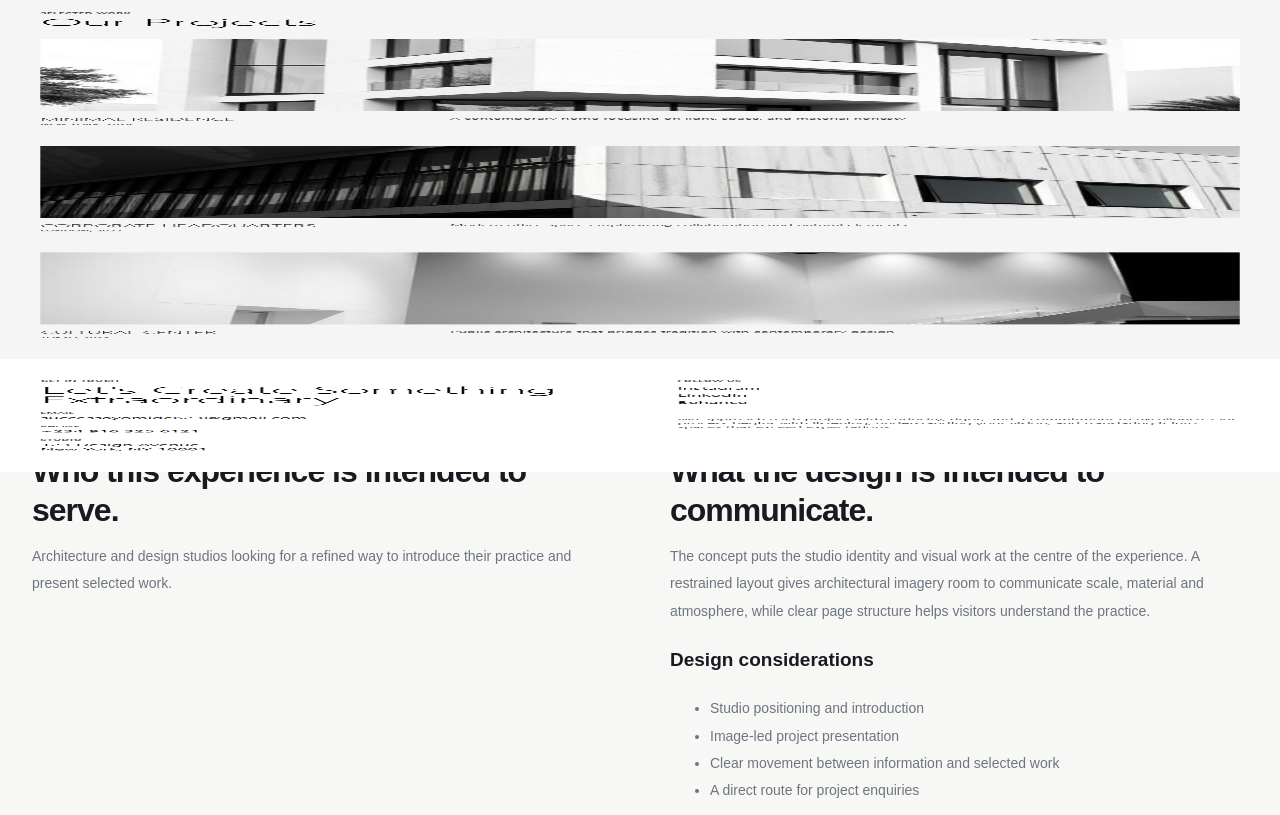
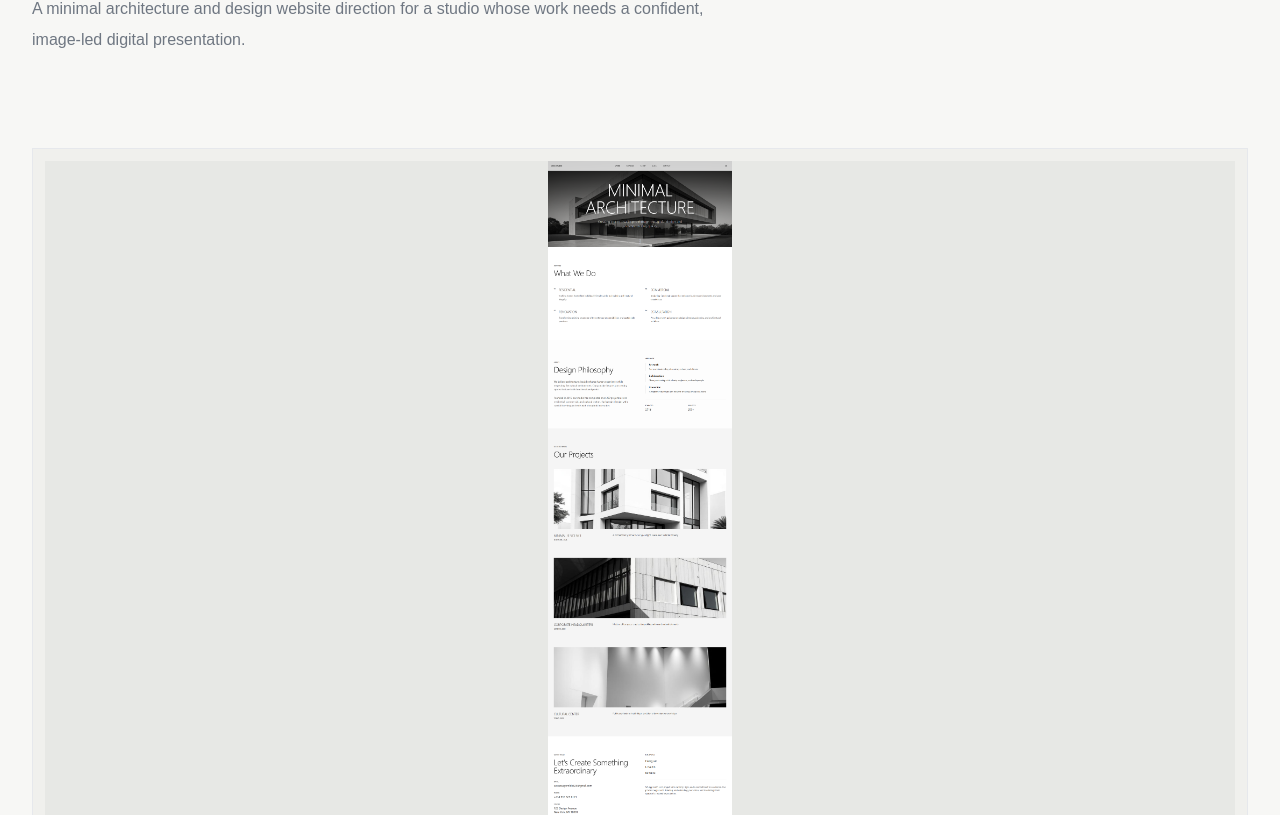
Before and after one commit to Success04212007/Success-portfolio, a Next.js app: page /portfolio/arch-studio in a window 1280 px wide. Shown: the part 328-1143 px from the top of the page. Built offline with nearby package versions, Linux system fonts and the light colour scheme.

Commit message:
Style image-led portfolio gallery and case study visuals

```diff
--- a/app/globals.css
+++ b/app/globals.css
@@ -274,3 +274,33 @@
 .insight-article h2{font-size:clamp(25px,3vw,34px);line-height:1.2;letter-spacing:-.8px;margin:16px 0}
 .insight-article p{font-size:15px;line-height:1.95;color:#656e7a;max-width:760px}
 @media(max-width:600px){.faq-item h3 button{font-size:15px}.faq-answer p{margin-right:0}.insight-article p{font-size:14px}}
+
+
+/* Supplied website visuals: image-led Wix portfolio */
+.portfolio-results-count{font-size:8px;letter-spacing:1.4px;color:#8c929a;font-weight:800;margin:-18px 0 24px}
+.portfolio-concept-grid{align-items:stretch}
+.portfolio-concept-art{position:relative;display:block;aspect-ratio:16/10;min-height:0;padding:0;background:#eeefec;overflow:hidden}
+.portfolio-concept-card:nth-child(3n+2) .portfolio-concept-art,.portfolio-concept-card:nth-child(3n) .portfolio-concept-art{background:#eeefec}
+.portfolio-project-image{object-fit:contain;padding:0;transition:transform .45s ease}
+.portfolio-concept-art:hover .portfolio-project-image{transform:scale(1.025)}
+.portfolio-image-number{position:absolute;z-index:2;top:13px;left:14px;padding:7px 9px;background:#101827d9;color:#fff;font-size:8px;letter-spacing:1px}
+.portfolio-concept-art .concept-label{position:absolute;z-index:2;left:13px;bottom:13px;background:#101827e8;color:#fff;padding:8px 10px;font-size:7px;letter-spacing:1.1px}
+.portfolio-concept-copy{min-height:280px}
+.portfolio-concept-copy .portfolio-project-type{font-size:9px;line-height:1.5;letter-spacing:1.1px;text-transform:uppercase;color:#9a7848;font-weight:800;margin:0 0 8px}
+.portfolio-authenticity-note{margin-top:34px}
+.work-art{position:relative;aspect-ratio:16/10;min-height:0;background:#eeefec;overflow:hidden}
+.work-project-image{object-fit:contain;transition:transform .45s ease}
+.work-art-link:hover .work-project-image{transform:scale(1.02)}
+.work-art .concept-label{position:absolute;z-index:2;left:14px;bottom:14px;background:#101827e8;color:#fff;padding:9px 11px;font-size:7px;letter-spacing:1.1px}
+.case-study-visual-section{padding-top:12px;padding-bottom:30px}
+.case-study-image-grid{display:grid;grid-template-columns:1fr;gap:22px}
+.case-study-image-card{margin:0;background:#f0f0ed;border:1px solid var(--line);padding:12px}
+.case-study-image-frame{position:relative;width:100%;aspect-ratio:16/9;min-height:250px;background:#e7e8e5;overflow:hidden}
+.case-study-project-image{object-fit:contain}
+.case-study-image-card figcaption{font-size:8px;letter-spacing:1.2px;color:#8c929a;padding:11px 3px 1px;font-weight:800}
+.case-study-details-section{padding-top:42px}
+.case-study-content-grid h2{max-width:560px}
+.case-study-content-grid p{font-size:14px;line-height:1.9;color:#6d7580}
+@media(max-width:950px){.portfolio-concept-copy{min-height:260px}}
+@media(max-width:800px){.portfolio-results-count{margin-top:-10px}.portfolio-concept-art{aspect-ratio:16/10}.case-study-image-frame{aspect-ratio:4/3;min-height:180px}.case-study-image-card{padding:8px}}
+@media(prefers-reduced-motion:reduce){.portfolio-project-image,.work-project-image{transition:none}}
```
